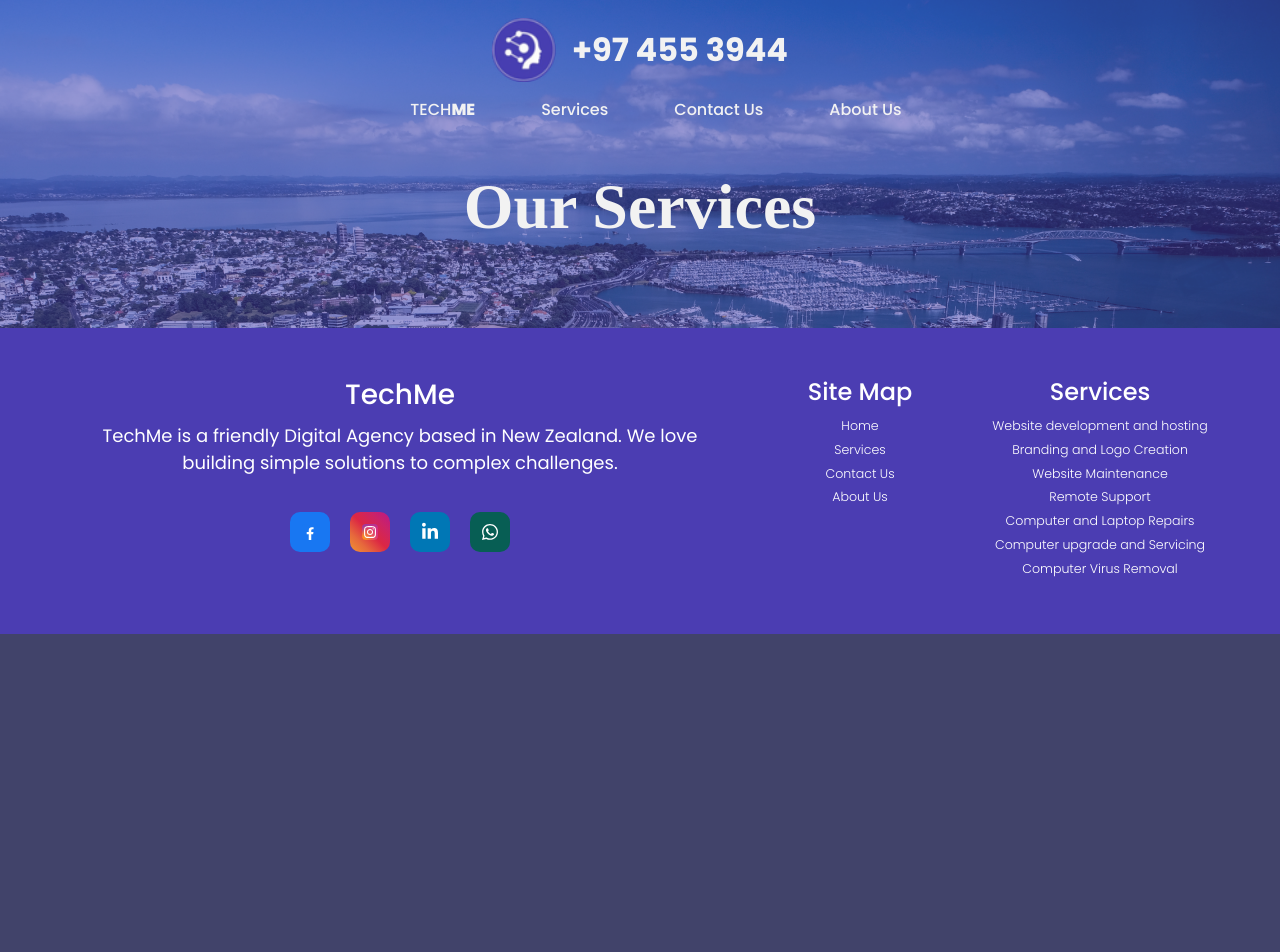
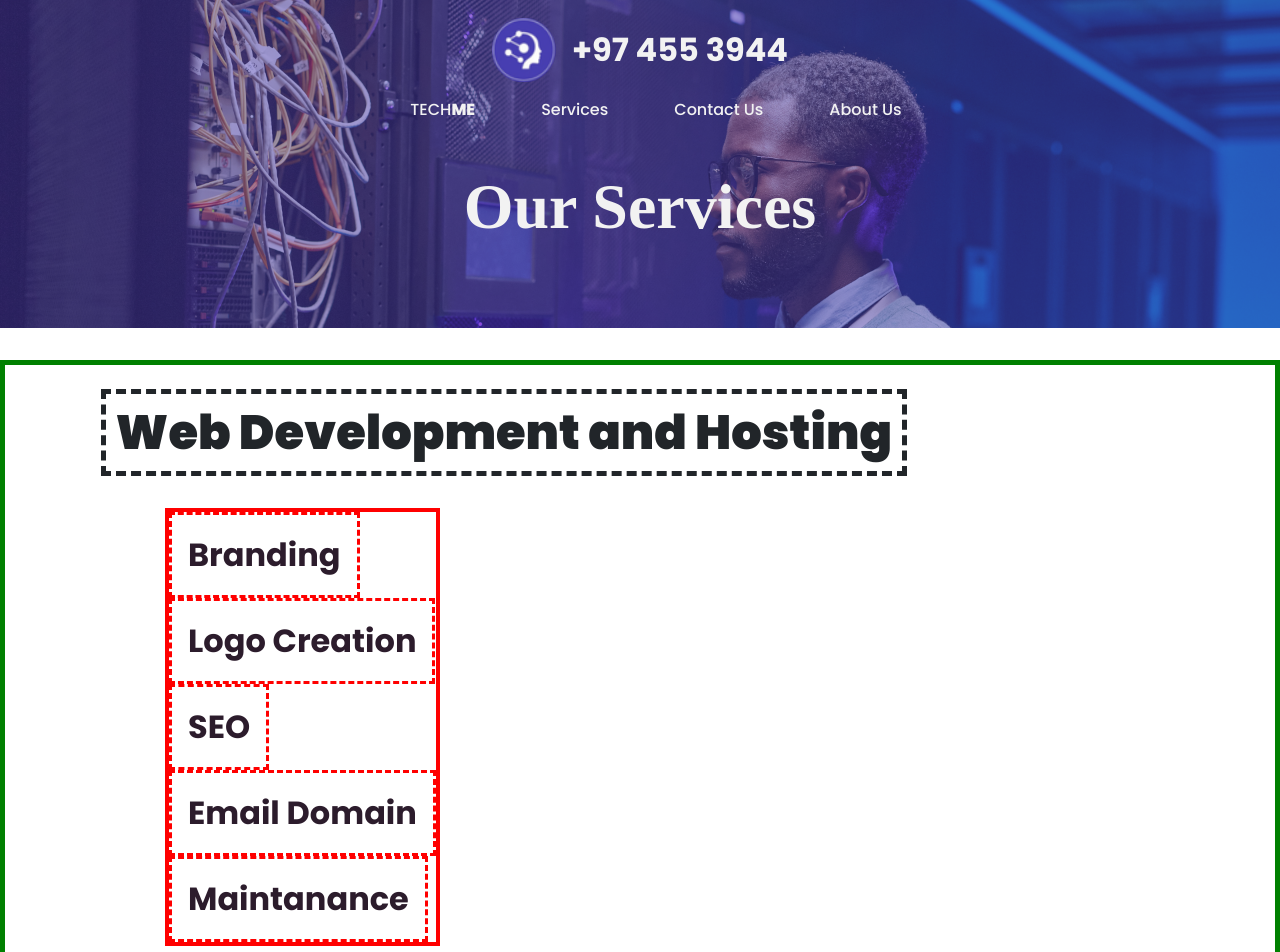
Before and after one commit to baayesh/TechMe, a React (Create React App) app: page /services in a window 1280 px wide. Shown: the top 952 px of the page. Before the commit the page ends 800 px from the top, so only its background shows below. Built offline with nearby package versions, Linux system fonts and the light colour scheme; a web font is replaced by a local one.

Commit message:
setting up the layout of the services page

```diff
--- a/src/App.js
+++ b/src/App.js
@@ -18,6 +18,7 @@ import Header from "./components/Header/Header";
 import ContactDetails from "./pages/Contact Us/Contact US Details/ContactDetails";
 import CusForm from "./pages/Contact Us/Contact Us Form/CusForm";
 import Map from "./pages/Contact Us/Map/Map";
+import ServicesMain from "./pages/Services Main/Services/Services";
 
 function App() {
   return (
@@ -44,6 +45,7 @@ function App() {
           <Route path="/services">
             <Navigation />
             <Header headerText={"Our Services"} varient={"services"} />
+            <ServicesMain />
             <Footer />
           </Route>
           <Route path="/about-us">
--- a/src/components/Header/Header.css
+++ b/src/components/Header/Header.css
@@ -17,6 +17,14 @@
 .header-contact-us{
   background-image: url(../../Assets/Contact\ us/Main\ Images/Mig.png);
 }
+
+.header-services  {
+  background-image: url(../../Assets/Our\ Services/Header/Our\ services.png);
+}
+
+
+
+.header
 
 .header-mdiv img {
   z-index: 1;
--- a/src/components/Header/Header.jsx
+++ b/src/components/Header/Header.jsx
@@ -11,13 +11,13 @@ if(varient==="contact-us"){
   backgroundimg = "header-contact-us"
 }
 if(varient==="services"){
-
+  var backgroundimg = "header-services"
 }
 
 
 
 
-  return <div className="header-mdiv header-contact-us">
+  return <div className={`header-mdiv ${backgroundimg}`}>
     {/* <img src={mig} alt="" /> */}
     <h2>
         {headerText}
--- /dev/null
+++ b/src/pages/Services Main/Services/Services.css
@@ -0,0 +1,55 @@
+.ser-web {
+  /* Colors */
+  border: 5px solid green;
+  /* Behavior */
+  display: flex;
+  flex-direction: column;
+  align-items: flex-start;
+  /* Spacing and sizes */
+  margin: 2em 0em;
+}
+
+.ser-web h1 {
+    /* colors */
+    border: 5px dashed ;
+  /* Fonts */
+  font-family: Poppins, sans-serif;
+  font-weight: 900;
+  font-size: 3rem;
+  /* Spacing and Sizes */
+  margin-left: 2em;
+  margin-bottom: 0;
+  padding:0.2em;
+  margin-top: 0.5em;
+}
+
+.ser-web-services {
+    /* colors */
+    border: 4px solid red;
+    /* Behavior  */
+  display: flex;
+  flex-direction: column;
+  align-items: flex-start;
+   /* Fonts */
+   font-family: Poppins, sans-serif;
+   font-size: 2rem;
+   color: #2c1c2c;
+   /* Spaces and sizes */
+   margin-left: 5em;
+   margin-top: 1em;
+   margin-bottom: 1em;
+}
+.link-web{
+    /* colors */
+    border: 3px dashed red;
+    /* Fonts */
+    font-family: Poppins, sans-serif;
+    font-size: 2rem;
+    font-weight: 700;
+    color: #2c1c2c;
+    /* Sizes and spacing */
+    padding: 0.5em;
+}
+.ser-web-services Link{
+color: #2c1c2c;
+}
--- /dev/null
+++ b/src/pages/Services Main/Services/Services.jsx
@@ -0,0 +1,31 @@
+import React from "react";
+import "./Services.css";
+import { Link } from "react-router-dom";
+
+const ServicesMain = () => {
+  return (
+    <div>
+      <div className="ser-web">
+        <h1>Web Development and Hosting</h1>
+        <div className="ser-web-services">
+          <Link className="link-web">Branding</Link>
+          <Link className="link-web">Logo Creation</Link>
+          <Link className="link-web">SEO</Link>
+          <Link className="link-web">Email Domain</Link>
+          <Link className="link-web">Maintanance</Link>
+        </div>
+      </div>
+      <div className="ser-web">
+        <h1>IT Services</h1>
+        <div className="ser-web-services">
+          <Link className="link-web">Remote Support</Link>
+          <Link className="link-web">Computer and Laptop Repairs</Link>
+          <Link className="link-web">Computer Upgrade and Servicing</Link>
+          <Link className="link-web">Virus Removal</Link>
+        </div>
+      </div>
+    </div>
+  );
+};
+
+export default ServicesMain;
```
Also changed, not shown: src/Assets/Our Services/Header/Our services.png (added).
